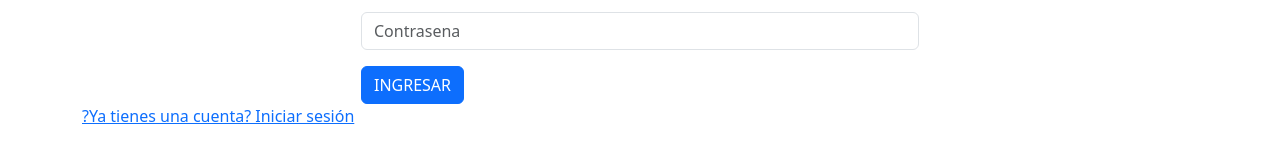
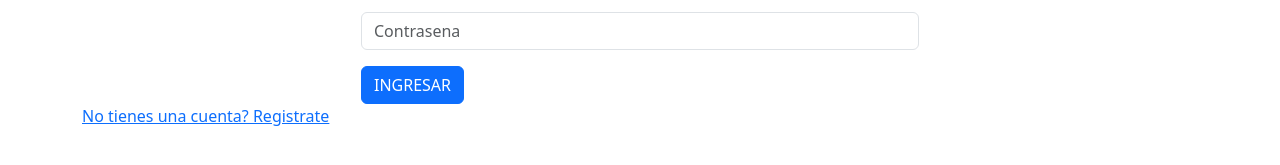
Before and after one commit to dsc95/blog-Django, a Django app: page / in a window 1280 px wide. Shown: the part 168-333 px from the top of the page. Run offline with Django 4.2, Linux system fonts and the light colour scheme.

Commit message:
Registro

```diff
--- a/blog/templates/blog/login.html
+++ b/blog/templates/blog/login.html
@@ -14,5 +14,5 @@
     </div>
     <button class="btn btn-primary" type="submit">INGRESAR</button>
 </form>
-<a href="{% url 'login'%}"> ?Ya tienes una cuenta? Iniciar sesión</a>
+<a href="{% url 'registro'%}"> No tienes una cuenta? Registrate</a>
 {% endblock content %}
```
